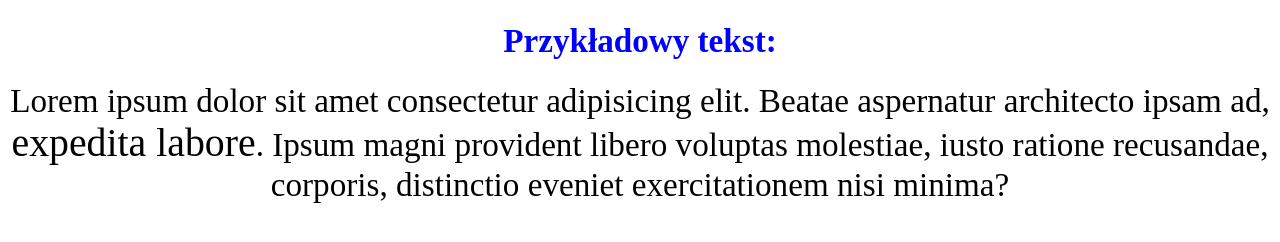
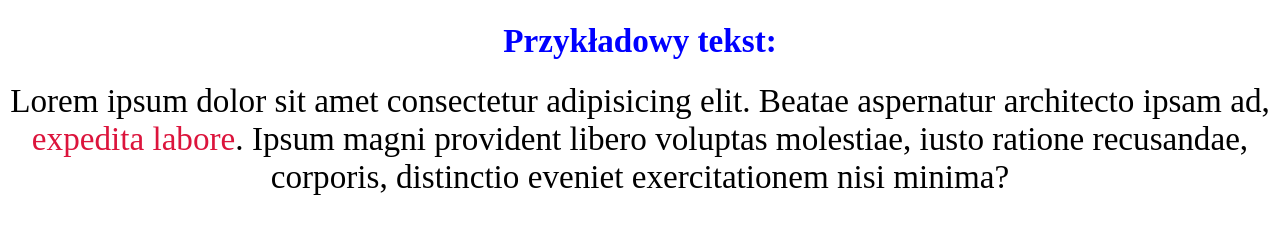
Before and after one commit to adamgarwacki/17-css-tekst, a plain HTML site: page index.html in a window 1280 px wide. Drawn offline with Linux system fonts and the light colour scheme.

Commit message:
Dodano styl do elementu 'span'. Zmieniono jednostki z '%' na 'em'.

```diff
--- a/main.css
+++ b/main.css
@@ -1,18 +1,20 @@
 * {
-    font-size: 120%;
-    text-align: center;
+    font-size: 1.2em;
 }
 
 h1 {
+    text-align: center;
     color: blue;
 }
 
-p{
+p {
+    text-align: center;
     margin: 0px;
     padding: 0px;
-    display: inline;
 }
 
-.wyjatek {
+span {
+
+    font-size: 1em;
     color: crimson;
 }
```
